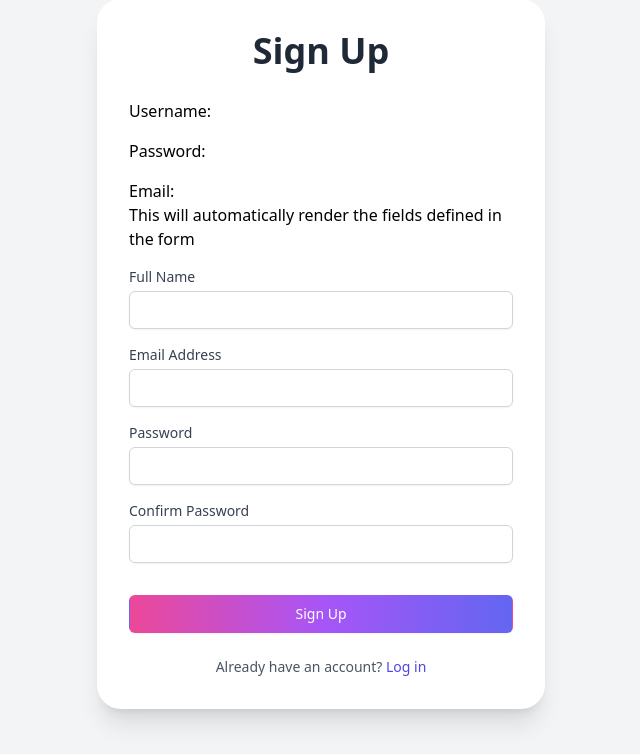
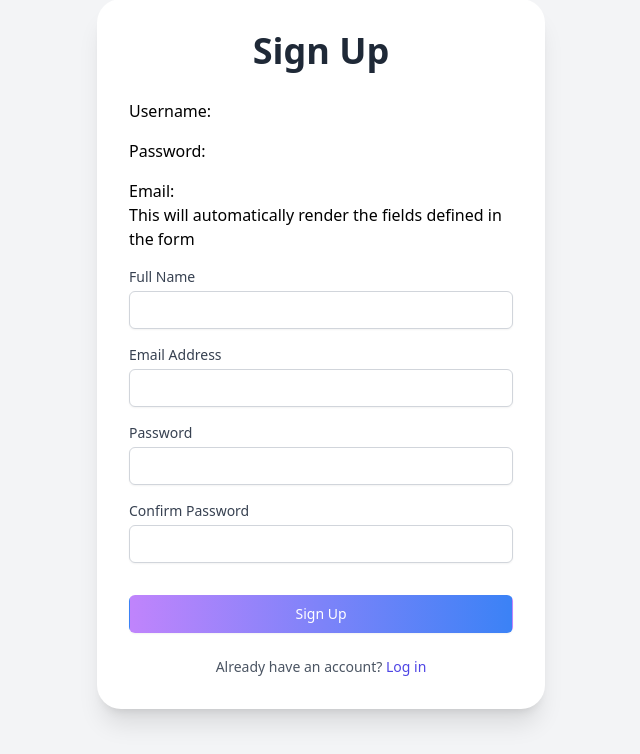
Before and after one commit to Artifice-219/Scribbles_2, a Django app: page /signup.html in a window 1280 px wide. Shown: the part 46-800 px from the top of the page, without its empty margins (319-959 px from the left). Run offline with Django 5.2, Linux system fonts and the light colour scheme; some libraries are stand-ins or nearby versions.

Commit message:
signup.html color

```diff
--- a/scribbles_project/template/signup.html
+++ b/scribbles_project/template/signup.html
@@ -67,7 +67,7 @@
           <button
             <button
             type="submit"
-            class="w-full flex justify-center py-2 px-4 border border-transparent rounded-md shadow-sm text-sm font-medium text-white bg-gradient-to-r from-pink-500 via-purple-500 to-indigo-500 hover:opacity-80 focus:outline-none focus:ring-2 focus:ring-offset-2 focus:ring-indigo-500"
+            class="w-full flex justify-center py-2 px-4 border border-transparent rounded-md shadow-sm text-sm font-medium text-white bg-gradient-to-r from-purple-400 to-blue-500 hover:opacity-80 focus:outline-none focus:ring-2 focus:ring-offset-2 focus:ring-indigo-500"
           >
             Sign Up
           </button>
```
